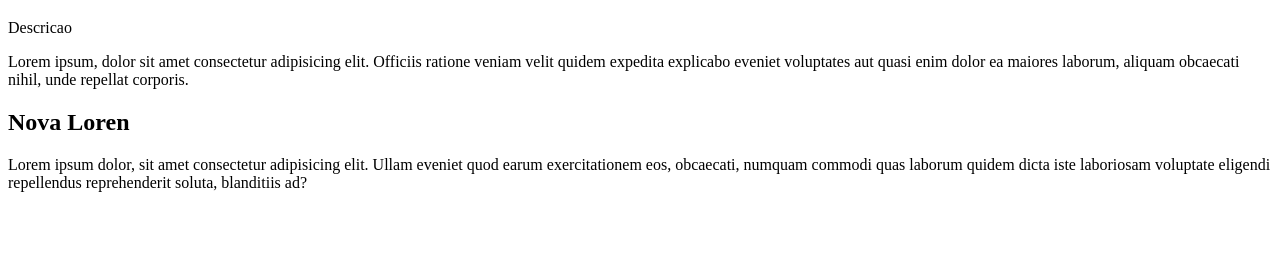
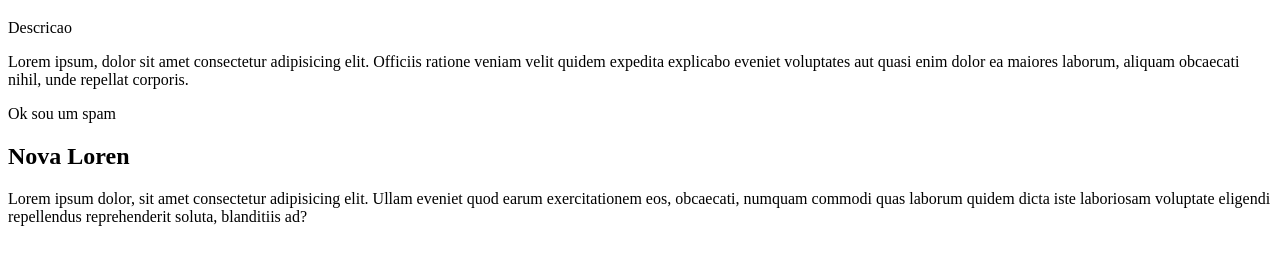
Before and after one commit to arthur-rrs/refatoracao, a plain HTML site: page index.html in a window 1280 px wide. Shown: the part 61-326 px from the top of the page. Drawn offline with Linux system fonts and the light colour scheme.

Commit message:
Adicionado ao Spam

```diff
--- a/index.html
+++ b/index.html
@@ -13,6 +13,8 @@
     voluptates aut quasi enim dolor ea maiores laborum, aliquam obcaecati nihil,
     unde repellat corporis.
   </p>
+  <span>Ok sou um spam
+  </span>
   <h2>Nova Loren</h2>
   <p>Lorem ipsum dolor, sit amet consectetur
     adipisicing elit. Ullam eveniet quod earum exercitationem eos, obcaecati,
```
